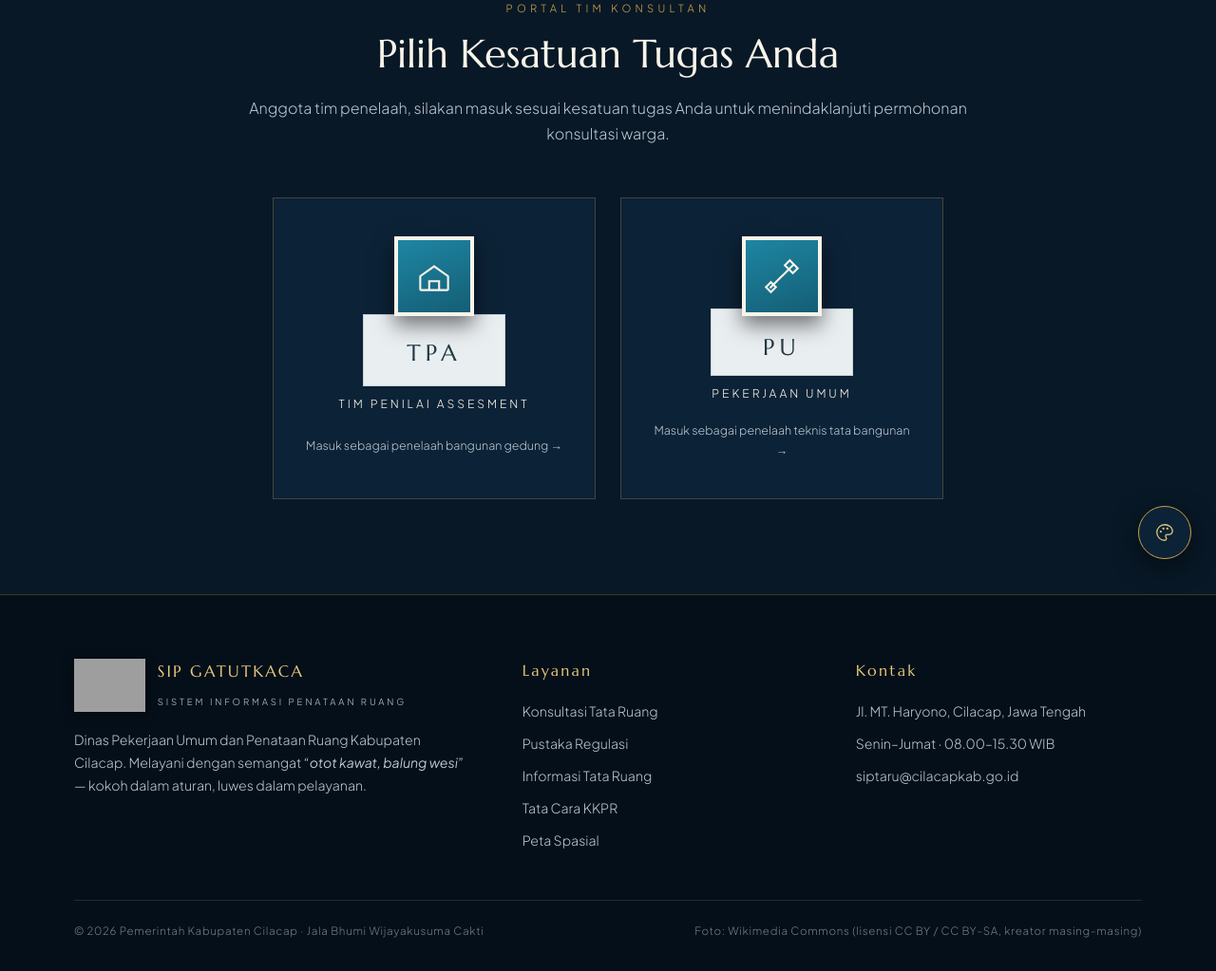
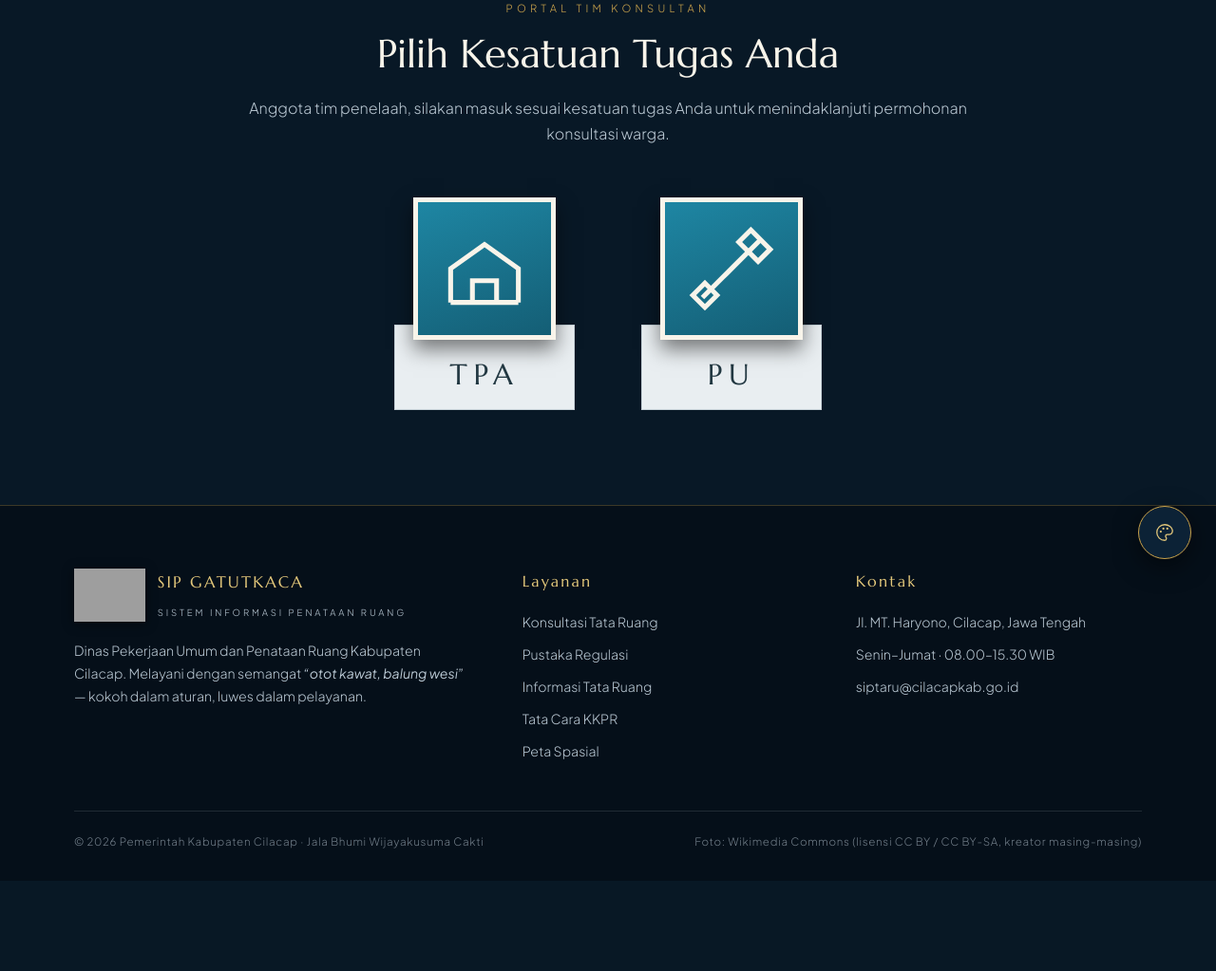
Before and after one commit to simbgsemarang-code/sipgatutkaca, a CodeIgniter app: page /index.php/konsultasi/index/1 in a window 1280 px wide. Shown: the part 185-1208 px from the top of the page at 95% size. After the commit the page ends 1079 px from the top, so only its background shows below. Run offline with CodeIgniter, Linux system fonts and the light colour scheme; grey boxes are pictures that could not be loaded.

Commit message:
Sederhanakan kartu TPA/PU: buang box luar & teks selain TPA/PU
- Hapus kartu gelap pembungkus (.tim-btn border/background/padding),
  caption 'Tim Penilai Assesment'/'Pekerjaan Umum', dan baris
  deskripsi 'Masuk sebagai...' -- tinggal kotak ikon + label TPA/PU
  saja, meniru pola sederhana kartu menu beranda.
- Ukuran kotak ikon diperbesar dari beranda: 150px (vs 100px di
  beranda), SVG di dalamnya 112px, label box disesuaikan proporsional.
- CSS mati (.tim-btn::after, hover kartu gelap, style caption/em)
  ikut dibuang karena elemennya sudah tidak ada di HTML.

Dicek visual lewat render PHP asli + screenshot Playwright.

```diff
--- a/application/views/pages/konsultasi.php
+++ b/application/views/pages/konsultasi.php
@@ -1037,8 +1037,6 @@
               </svg>
             </span>
             <span class="tim-label-box"><b>TPA</b></span>
-            <span>Tim Penilai Assesment</span>
-            <em>Masuk sebagai penelaah bangunan gedung →</em>
           </a>
           <a class="tim-btn" href="login-konsultan.html?tim=PU">
             <span class="tim-icon-box">
@@ -1048,8 +1046,6 @@
               </svg>
             </span>
             <span class="tim-label-box"><b>PU</b></span>
-            <span>Pekerjaan Umum</span>
-            <em>Masuk sebagai penelaah teknis tata bangunan →</em>
           </a>
         </div>
       </div>
@@ -1058,32 +1054,27 @@
     <style>
       .tim-grid {
         display: grid;
-        grid-template-columns: repeat(2, minmax(0, 340px));
-        gap: 26px;
+        grid-template-columns: repeat(2, minmax(0, 220px));
+        gap: 40px;
         justify-content: center;
         margin-top: 54px
       }
 
       .tim-btn {
-        border: 1px solid var(--line);
-        background: var(--surface);
-        padding: 40px 34px;
-        display: grid;
-        gap: 8px;
-        justify-items: center;
+        display: flex;
+        flex-direction: column;
+        align-items: center;
         text-align: center;
-        color: var(--gold-300);
-        transition: .3s;
-        position: relative
+        transition: .3s
       }
 
       .tim-icon-box {
-        width: 84px;
-        height: 84px;
+        width: 150px;
+        height: 150px;
         display: grid;
         place-items: center;
         background: linear-gradient(160deg, #1E86A3, #145E75);
-        border: 4px solid #F8F4EA;
+        border: 5px solid #F8F4EA;
         position: relative;
         z-index: 2;
         box-shadow: 0 10px 20px var(--shadow);
@@ -1091,8 +1082,8 @@
       }
 
       .tim-icon-box svg {
-        width: 46px;
-        height: 46px
+        width: 112px;
+        height: 112px
       }
 
       .tim-btn:hover .tim-icon-box {
@@ -1105,66 +1096,26 @@
         margin-top: -16px;
         background: #E9EEF1;
         border: 1px solid #C7D2D8;
-        padding: 20px 14px 8px;
-        width: 100%;
-        max-width: 150px;
+        padding: 26px 14px 10px;
+        width: 88%;
+        max-width: 190px;
         text-align: center
       }
 
       .tim-btn .tim-label-box b {
         font-family: var(--display);
         font-weight: 400;
-        font-size: 1.5rem;
+        font-size: 1.9rem;
         letter-spacing: .22em;
         color: #223842;
         display: block;
         margin: 0
       }
 
-      .tim-btn::after {
-        content: "";
-        position: absolute;
-        inset: 8px;
-        border: 1px solid transparent;
-        transition: .3s;
-        pointer-events: none
-      }
-
-      .tim-btn:hover {
-        background: var(--surface-hi);
-        transform: translateY(-4px);
-        box-shadow: 0 14px 34px var(--shadow)
-      }
-
-      .tim-btn:hover::after {
-        border-color: var(--line)
-      }
-
-      .tim-btn b {
-        font-family: var(--display);
-        font-weight: 400;
-        font-size: 2rem;
-        letter-spacing: .3em;
-        margin-top: 8px
-      }
-
-      .tim-btn span {
-        font-size: .76rem;
-        letter-spacing: .24em;
-        text-transform: uppercase;
-        color: var(--text)
-      }
-
-      .tim-btn em {
-        font-style: normal;
-        font-size: .78rem;
-        color: var(--muted);
-        margin-top: 10px
-      }
-
       @media(max-width:640px) {
         .tim-grid {
-          grid-template-columns: 1fr
+          grid-template-columns: 1fr;
+          justify-items: center
         }
       }
     </style>
```
